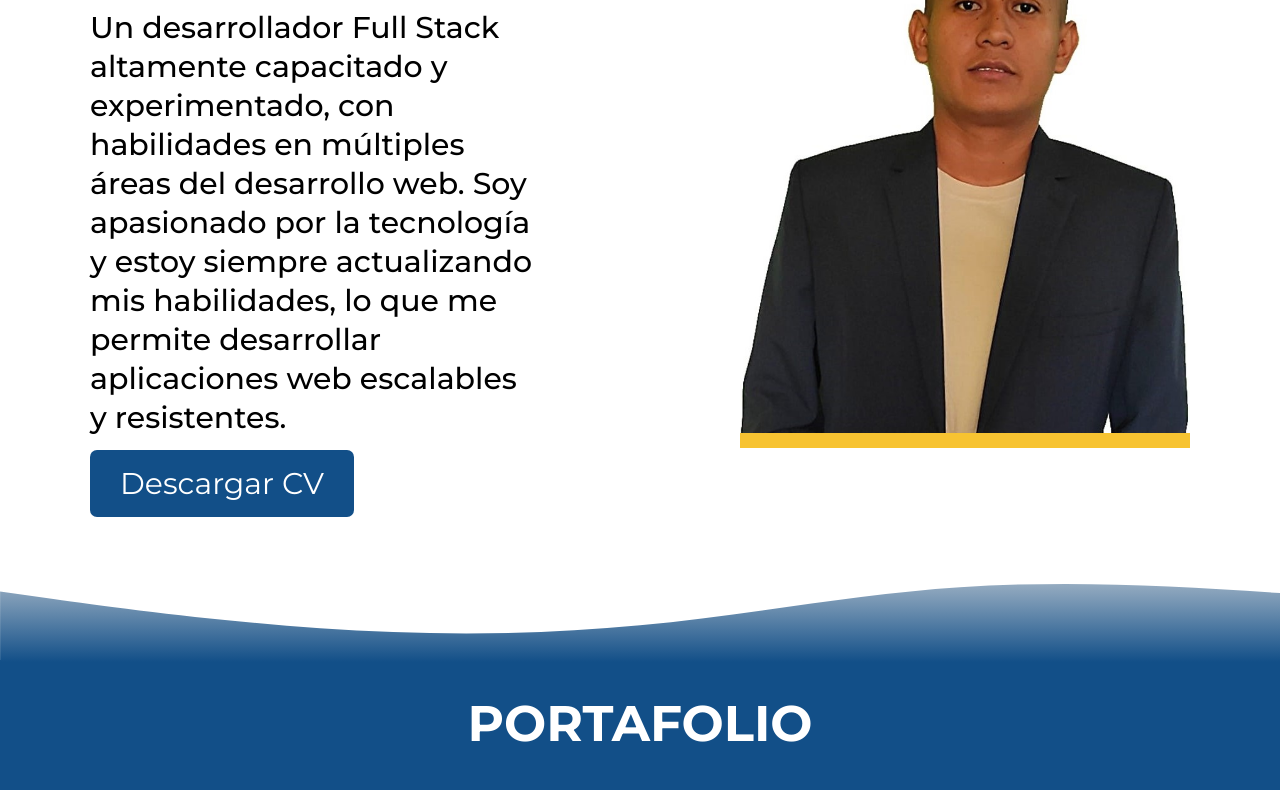
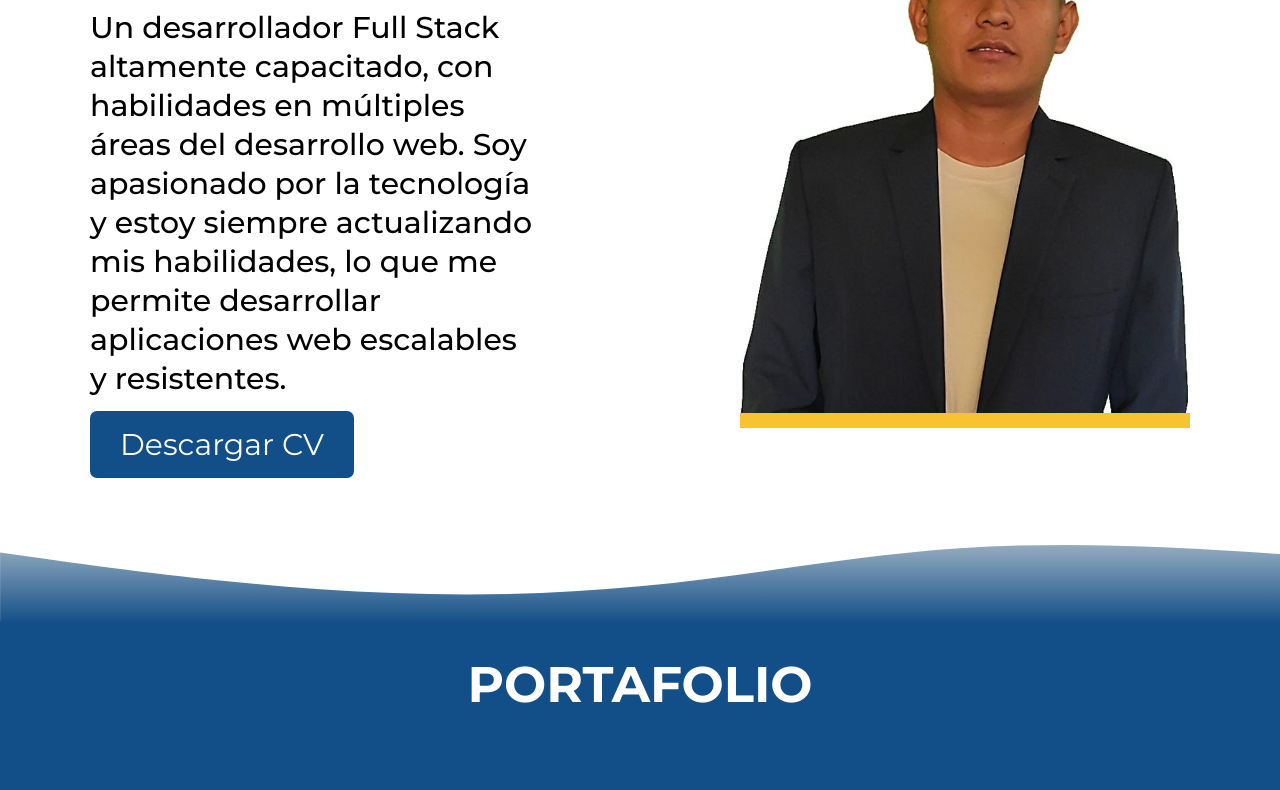
Before and after one commit to CAHERNANDEZSUAREZ/Cristhian_CV, a plain HTML site: page index.html in a window 1280 px wide. Shown: the part 310-1100 px from the top of the page. Drawn offline with nearby package versions, Linux system fonts and the light colour scheme.

Commit message:
modificacion perfil

```diff
--- a/index.html
+++ b/index.html
@@ -61,7 +61,7 @@
           Cristhian Anderson
         </h1>
         <p class="profile-details">
-          Un desarrollador Full Stack altamente capacitado y experimentado, con habilidades en múltiples áreas del desarrollo web. Soy apasionado por la tecnología y estoy siempre actualizando mis habilidades, lo que me permite desarrollar aplicaciones web escalables y resistentes.
+          Un desarrollador Full Stack altamente capacitado, con habilidades en múltiples áreas del desarrollo web. Soy apasionado por la tecnología y estoy siempre actualizando mis habilidades, lo que me permite desarrollar aplicaciones web escalables y resistentes.
         </p>
         <a class="profile-btn" href="/cristhian-cv.pdf" download>
             Descargar CV
```
